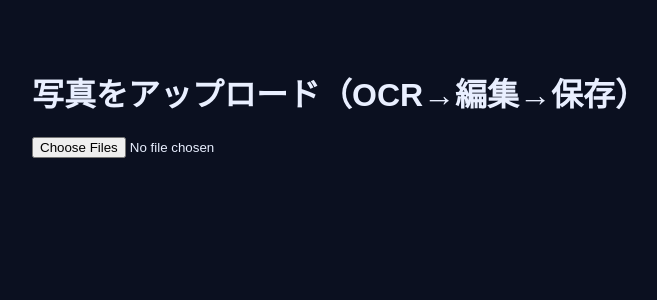
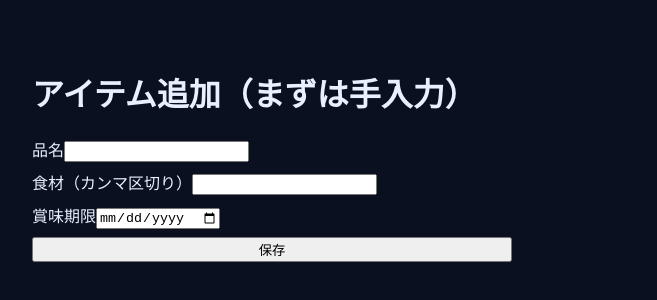
Before and after one commit to ackey123/123, a Next.js app: page /upload in a window 1280 px wide. Shown: the top 300 px of the page, without its empty margins (16-673 px from the left). Built offline with nearby package versions, Linux system fonts and the light colour scheme.

Commit message:
Update upload.js

```diff
--- a/pages/upload.js
+++ b/pages/upload.js
@@ -1,99 +1,34 @@
 import { useState } from 'react';
 import { loadItems, saveItems } from '@/lib/storage';
 
-async function ocrImage(file) {
-  const Tesseract = (await import('tesseract.js')).default; // 動的 import で型/SSR問題回避
-  const { data } = await Tesseract.recognize(file, 'jpn+eng');
-  return data.text || '';
-}
+export default function Upload(){
+  const [name,setName]=useState('');
+  const [ingredients,setIngredients]=useState('');
+  const [expiry,setExpiry]=useState('');
 
-function extractExpiry(text) {
-  const norm = s => s.replace(/年|\.|-/g, '/').replace(/月/g, '/').replace(/日/g, '');
-  const m = norm(text).match(/(\d{2,4})\/(\d{1,2})\/(\d{1,2})/);
-  if (!m) return '';
-  const y = m[1].length === 2 ? String(2000 + Number(m[1])) : m[1];
-  return `${y}-${m[2].padStart(2,'0')}-${m[3].padStart(2,'0')}`;
-}
-
-function guessName(text){ return (text.split(/\n/).map(s=>s.trim()).find(s=> s.length>=2) || '食品').slice(0,30); }
-
-function extractIngredients(text){
-  const vocab = ['卵','牛乳','豆腐','納豆','味噌','ねぎ','玉ねぎ','トマト','キャベツ','レタス','にんじん','じゃがいも','鶏肉','豚肉','牛肉','ベーコン','ハム','ソーセージ','ヨーグルト','チーズ','パン','米','パスタ','うどん','そば','ツナ','しめじ','えのき','しいたけ','まいたけ','小松菜','ピーマン','なす','キムチ','バター','砂糖','塩','醤油','みりん','酒','ごま油','オリーブオイル','にんにく','生姜'];
-  const set = new Set(); for (const w of vocab) if (text.includes(w)) set.add(w);
-  return Array.from(set).join(',');
-}
-
-export default function Upload(){
-  const [rows, setRows] = useState([]);     // {file, preview, name, expiry, ingredients, raw}
-  const [saving, setSaving] = useState(false);
-
-  async function onFiles(e){
-    const files = Array.from(e.target.files || []);
-    const next = [];
-    for (const f of files) {
-      const raw = await ocrImage(f);
-      next.push({
-        file: f,
-        preview: URL.createObjectURL(f),
-        name: guessName(raw),
-        expiry: extractExpiry(raw),
-        ingredients: extractIngredients(raw),
-        raw
-      });
-    }
-    setRows(next);
-  }
-
-  function fileToDataURL(file){
-    return new Promise(res => { const r = new FileReader(); r.onload = () => res(String(r.result)); r.readAsDataURL(file); });
-  }
-
-  async function saveAll(){
-    setSaving(true);
+  function add(){
     const cur = loadItems();
-    for (const r of rows) {
-      const image_data = r.file ? await fileToDataURL(r.file) : null;
-      const item = {
-        id: String(Date.now() + Math.random()),
-        name: r.name,
-        ingredients: r.ingredients ? r.ingredients.split(',').map(s=>s.trim()).filter(Boolean) : [],
-        expiry_date: r.expiry || null,
-        image_data,
-        note: r.raw
-      };
-      cur.push(item);
-    }
+    cur.push({
+      id: String(Date.now()+Math.random()),
+      name,
+      ingredients: ingredients.split(',').map(s=>s.trim()).filter(Boolean),
+      expiry_date: expiry || null,
+      image_data: null,
+      note: ''
+    });
     saveItems(cur);
-    setSaving(false);
-    alert('保存しました');
-    location.href = '/ingredients';
+    alert('保存しました'); location.href='/ingredients';
   }
 
   return (
-    <main style={{padding:24, fontFamily:'sans-serif'}}>
-      <h1>写真をアップロード（OCR→編集→保存）</h1>
-      <input type="file" accept="image/*" multiple onChange={onFiles} />
-      {rows.length>0 && (
-        <div style={{overflowX:'auto', marginTop:12}}>
-          <table style={{borderCollapse:'collapse', width:'100%'}}>
-            <thead><tr><th>画像</th><th>品名</th><th>食材（カンマ区切り）</th><th>賞味期限</th><th>元テキスト</th></tr></thead>
-            <tbody>
-              {rows.map((r,i)=>(
-                <tr key={i} style={{borderTop:'1px solid #ddd'}}>
-                  <td><img src={r.preview} style={{width:64,height:64,objectFit:'cover',borderRadius:8}}/></td>
-                  <td><input value={r.name} onChange={e=> setRows(s=> s.map((x,j)=> j===i? {...x, name:e.target.value}:x))} /></td>
-                  <td><input value={r.ingredients} onChange={e=> setRows(s=> s.map((x,j)=> j===i? {...x, ingredients:e.target.value}:x))} /></td>
-                  <td><input type="date" value={r.expiry} onChange={e=> setRows(s=> s.map((x,j)=> j===i? {...x, expiry:e.target.value}:x))} /></td>
-                  <td><textarea value={r.raw} onChange={e=> setRows(s=> s.map((x,j)=> j===i? {...x, raw:e.target.value}:x))} /></td>
-                </tr>
-              ))}
-            </tbody>
-          </table>
-          <div style={{marginTop:12}}>
-            <button disabled={saving} onClick={saveAll}>{saving?'保存中...':'保存'}</button>
-          </div>
-        </div>
-      )}
+    <main style={{padding:24,fontFamily:'sans-serif'}}>
+      <h1>アイテム追加（まずは手入力）</h1>
+      <div style={{display:'grid',gap:8,maxWidth:480}}>
+        <label>品名<input value={name} onChange={e=>setName(e.target.value)} /></label>
+        <label>食材（カンマ区切り）<input value={ingredients} onChange={e=>setIngredients(e.target.value)} /></label>
+        <label>賞味期限<input type="date" value={expiry} onChange={e=>setExpiry(e.target.value)} /></label>
+        <button onClick={add}>保存</button>
+      </div>
     </main>
   );
 }
```
